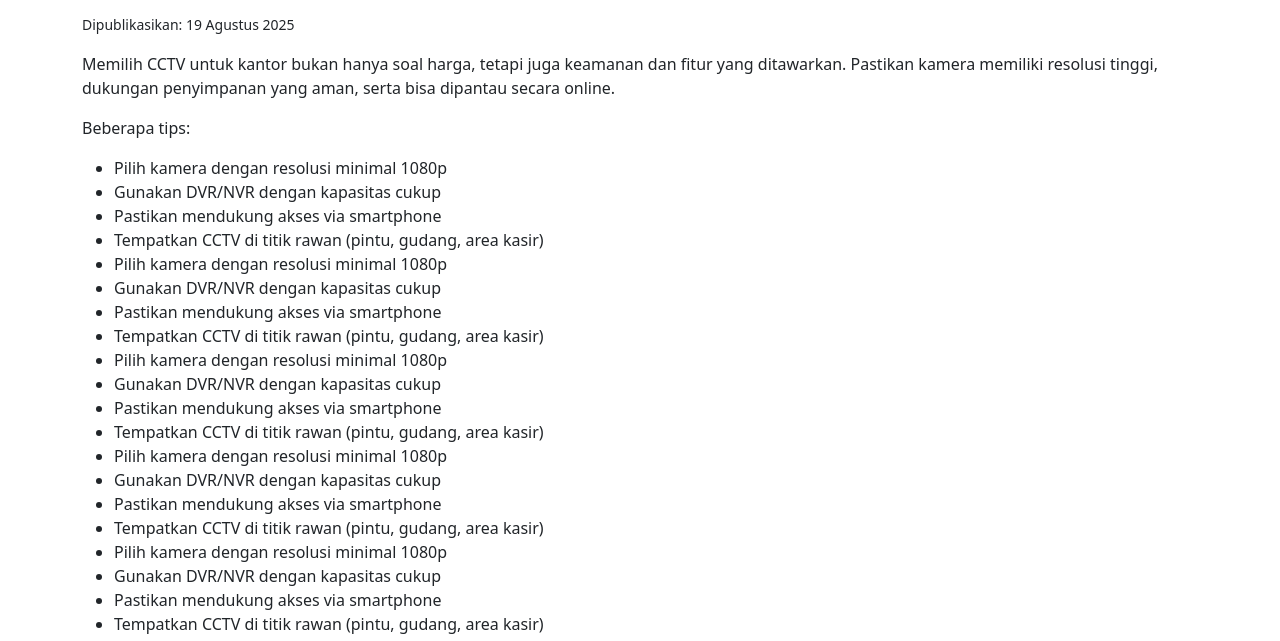
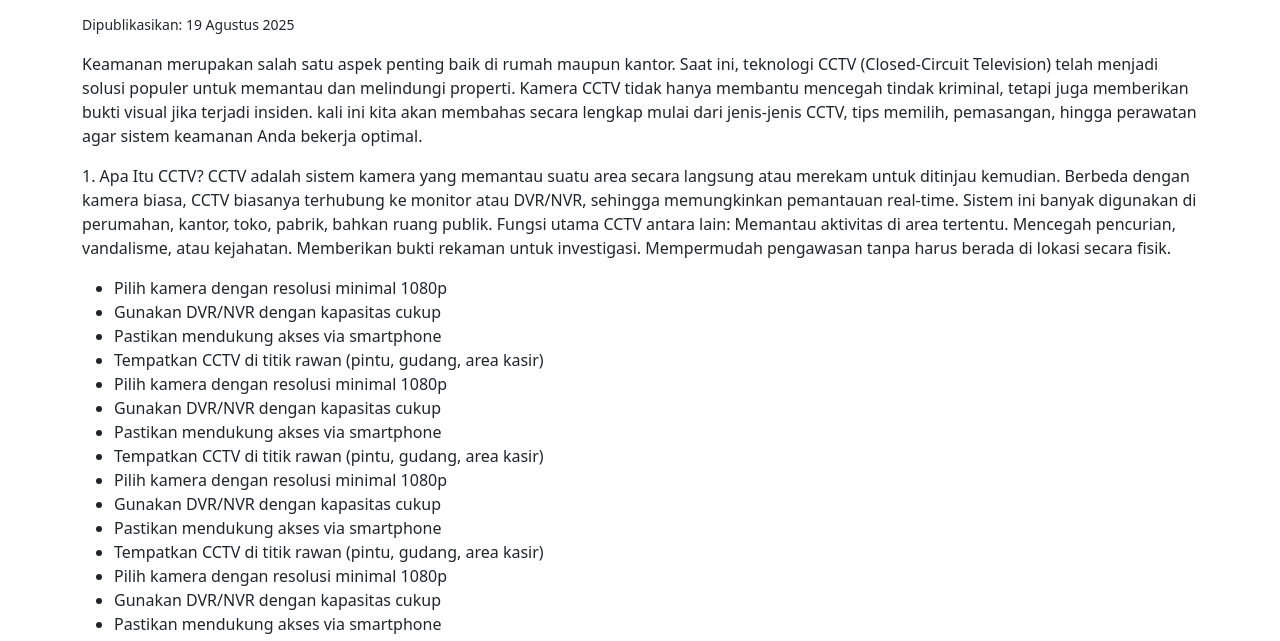
Before and after one commit to IWAYANSUTIAWAN/icorenetwork, a plain HTML site: page artikel-cctv.html in a window 1280 px wide. Shown: the part 146-787 px from the top of the page. Drawn offline with nearby package versions, Linux system fonts and the light colour scheme.

Commit message:
Update artikel-cctv.html

```diff
--- a/artikel-cctv.html
+++ b/artikel-cctv.html
@@ -26,11 +26,19 @@
     <h2 class="mb-3">Tips Memilih CCTV untuk Kantor</h2>
     <p><small>Dipublikasikan: 19 Agustus 2025</small></p>
     <p>
-      Memilih CCTV untuk kantor bukan hanya soal harga, tetapi juga keamanan dan fitur yang ditawarkan.
-      Pastikan kamera memiliki resolusi tinggi, dukungan penyimpanan yang aman, serta bisa dipantau secara online.
+     Keamanan merupakan salah satu aspek penting baik di rumah maupun kantor. Saat ini, teknologi CCTV (Closed-Circuit Television) telah menjadi solusi populer untuk memantau dan melindungi properti.
+    Kamera CCTV tidak hanya membantu mencegah tindak kriminal, tetapi juga memberikan bukti visual jika terjadi insiden. kali ini kita akan membahas secara lengkap mulai dari jenis-jenis CCTV, tips memilih,
+    pemasangan, hingga perawatan agar sistem keamanan Anda bekerja optimal.
     </p>
     <p>
-      Beberapa tips:
+     1. Apa Itu CCTV?
+      CCTV adalah sistem kamera yang memantau suatu area secara langsung atau merekam untuk ditinjau kemudian. Berbeda dengan kamera biasa, CCTV biasanya terhubung ke monitor atau DVR/NVR, sehingga memungkinkan pemantauan real-time. Sistem ini banyak digunakan di perumahan, kantor, toko, pabrik, bahkan ruang publik.
+      Fungsi utama CCTV antara lain:
+
+    Memantau aktivitas di area tertentu.
+    Mencegah pencurian, vandalisme, atau kejahatan.
+    Memberikan bukti rekaman untuk investigasi.
+    Mempermudah pengawasan tanpa harus berada di lokasi secara fisik.
       <ul>
         <li>Pilih kamera dengan resolusi minimal 1080p</li>
         <li>Gunakan DVR/NVR dengan kapasitas cukup</li>
```
